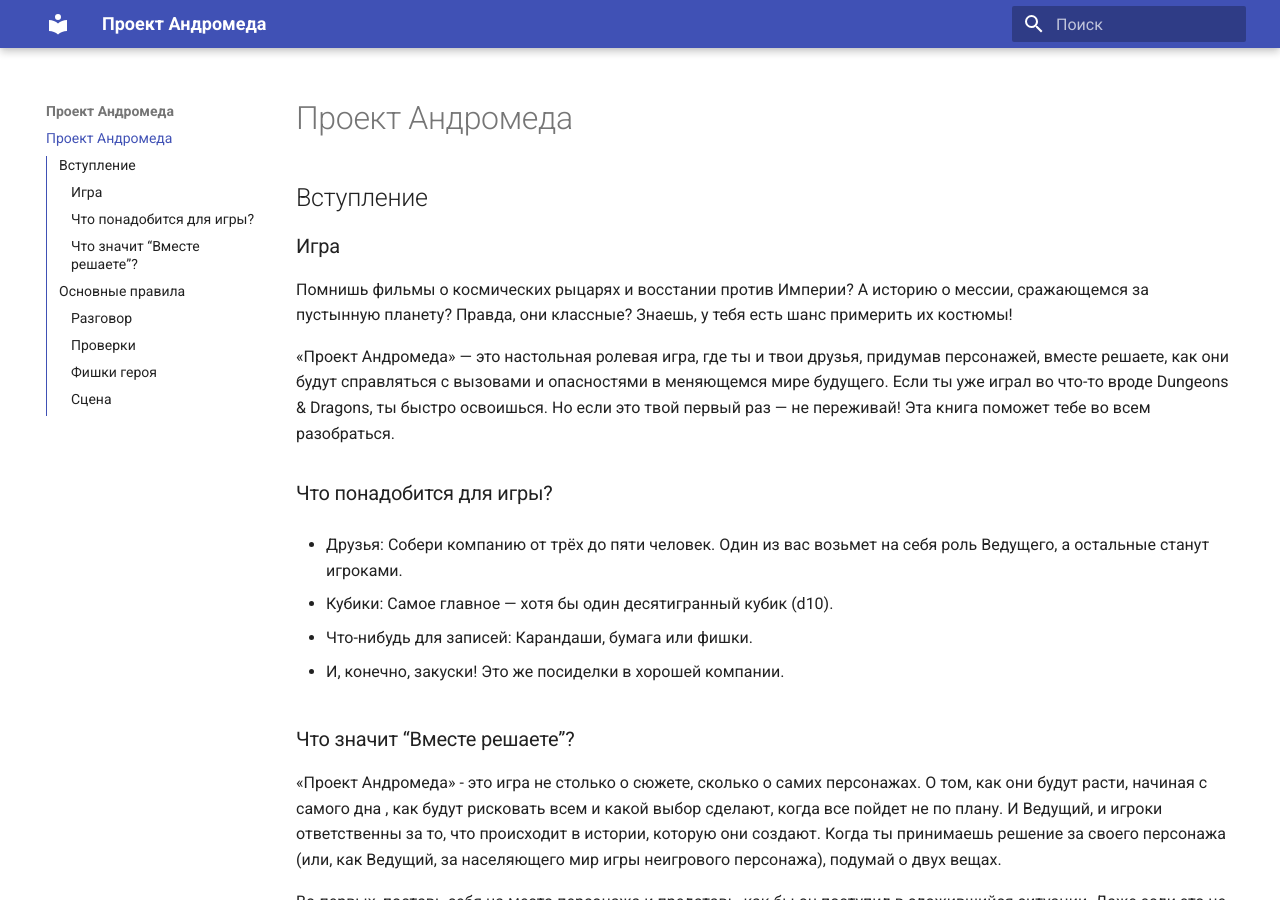
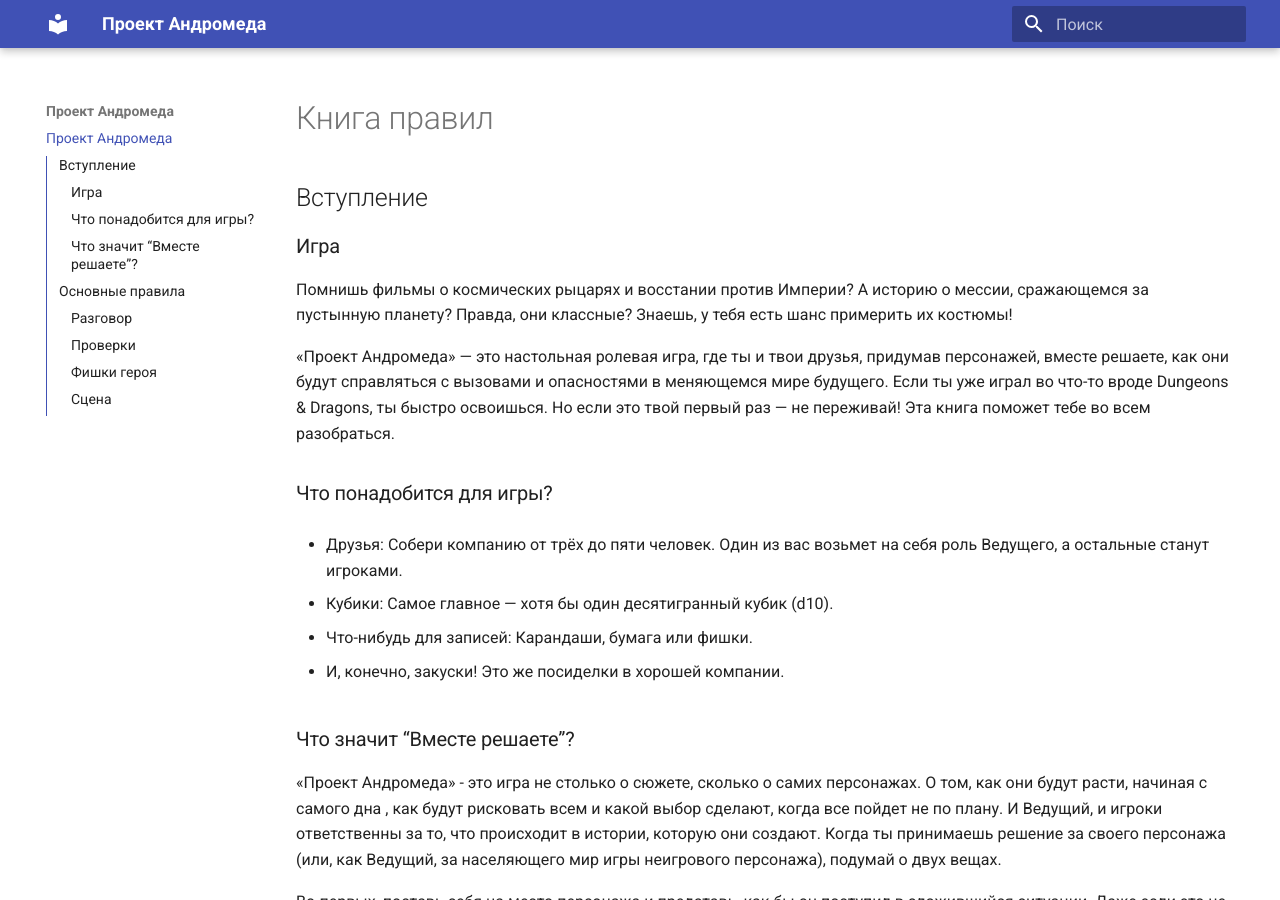
Before and after one commit to GM-Liquid/RuleBook_Project_Andromeda, an MkDocs documentation site: the page built from docs/index.md, in a window 1280 px wide and 900 px high. Built offline with MkDocs 1.6.1 and Material for MkDocs 9.7.7, drawn with Linux system fonts in a browser that asks for light colours.

Commit message:
vault backup: 2025-11-10 16:44:34

```diff
--- a/docs/index.md
+++ b/docs/index.md
@@ -1,5 +1,4 @@
-# Проект Андромеда
-
+# Книга правил
 ## Вступление
 ### Игра
 
```
